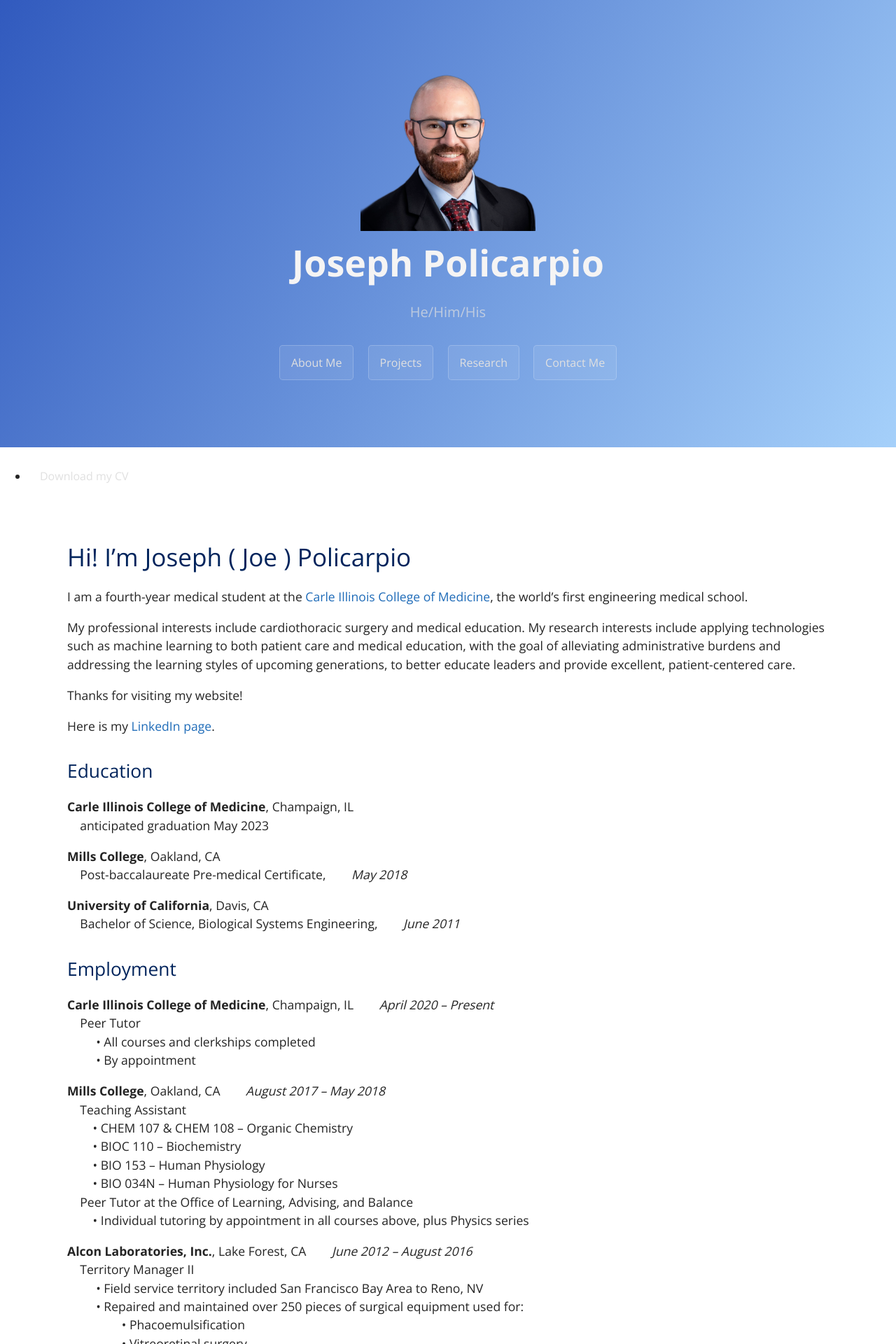
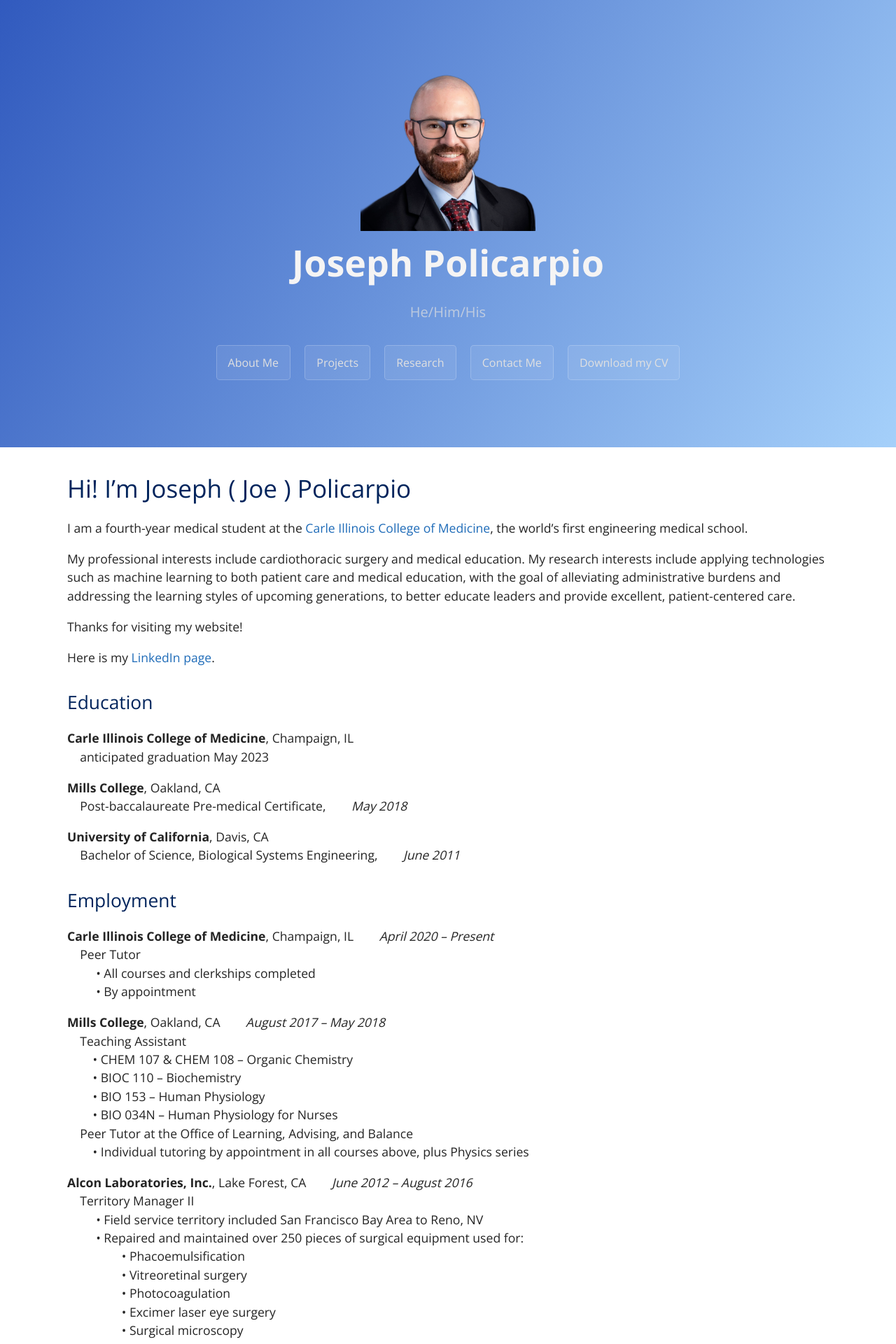
Before and after one commit to jopeo/joepo, a Jekyll site: the page built from index.md, in a window 1280 px wide. Shown: the top 1920 px of the page at 70% size. Built offline with Jekyll 4.4.1, drawn with Linux system fonts in a browser that asks for light colours.

Commit message:
del nav bar

```diff
--- a/_layouts/template.html
+++ b/_layouts/template.html
@@ -36,6 +36,7 @@
             <a href="projects" class="btn" style="color:#E0E0E0">Projects</a>
             <a href="research" class="btn" style="color:#E0E0E0">Research</a>
             <a href="contact" class="btn" style="color:#E0E0E0">Contact Me</a>
+            <a href="../Images/pdfs/Policarpio_CV_8.30.22.pdf" class="btn" style="color:#E0E0E0" download>Download my CV</a>
 
 
         {% if site.github.is_project_page %}
@@ -46,14 +47,6 @@
         <!--        <a href="{{ site.github.tar_url }}" class="btn">Download .tar.gz</a>-->
         {% endif %}
     </header>
-
-    <nav>
-        <ul>
-            <li>
-                <a href="../Images/pdfs/Policarpio_CV_8.30.22.pdf" class="btn" style="color:#E0E0E0" download>Download my CV</a>
-            </li>
-        </ul>
-    </nav>
 
     <main id="content" class="main-content" role="main">
       {{ content }}
```
Lines whose indentation alone changed are shown as unchanged.
